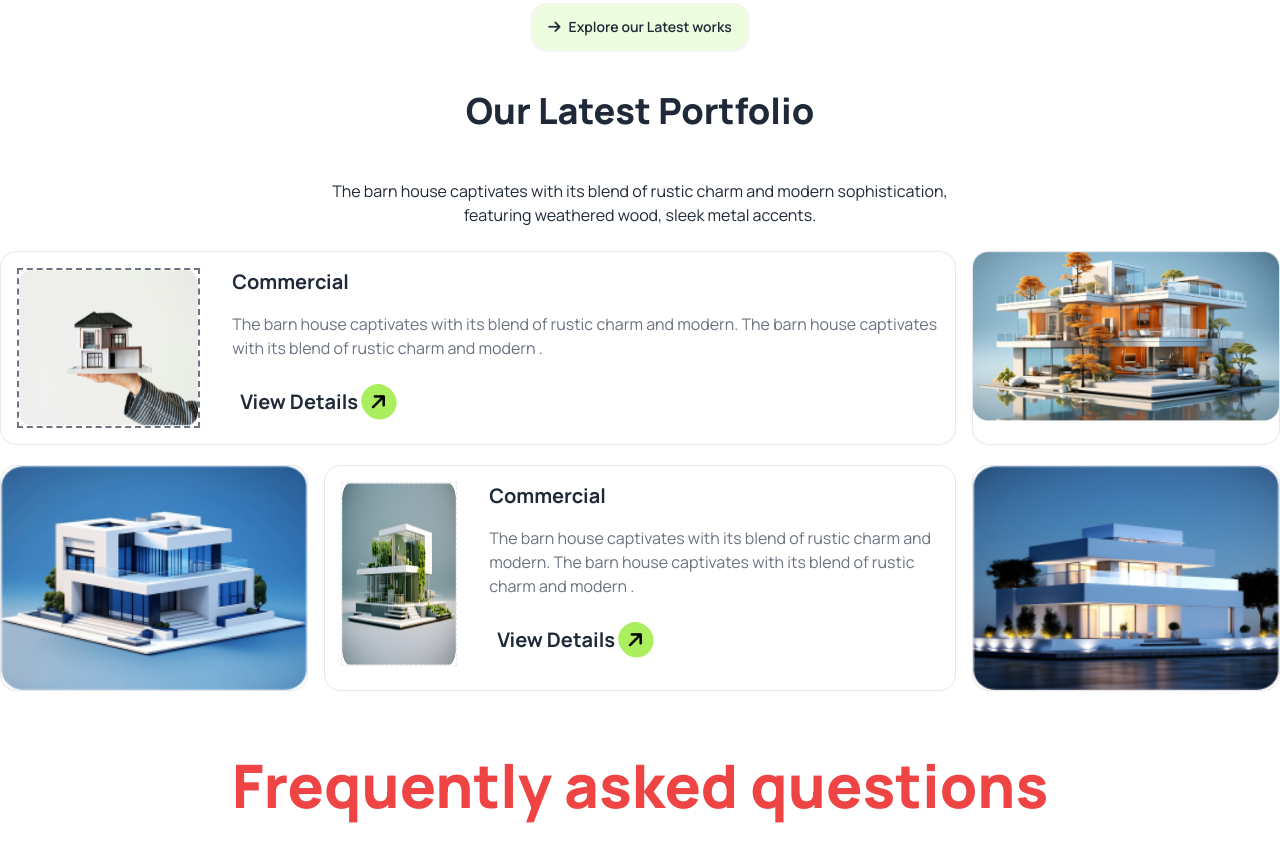
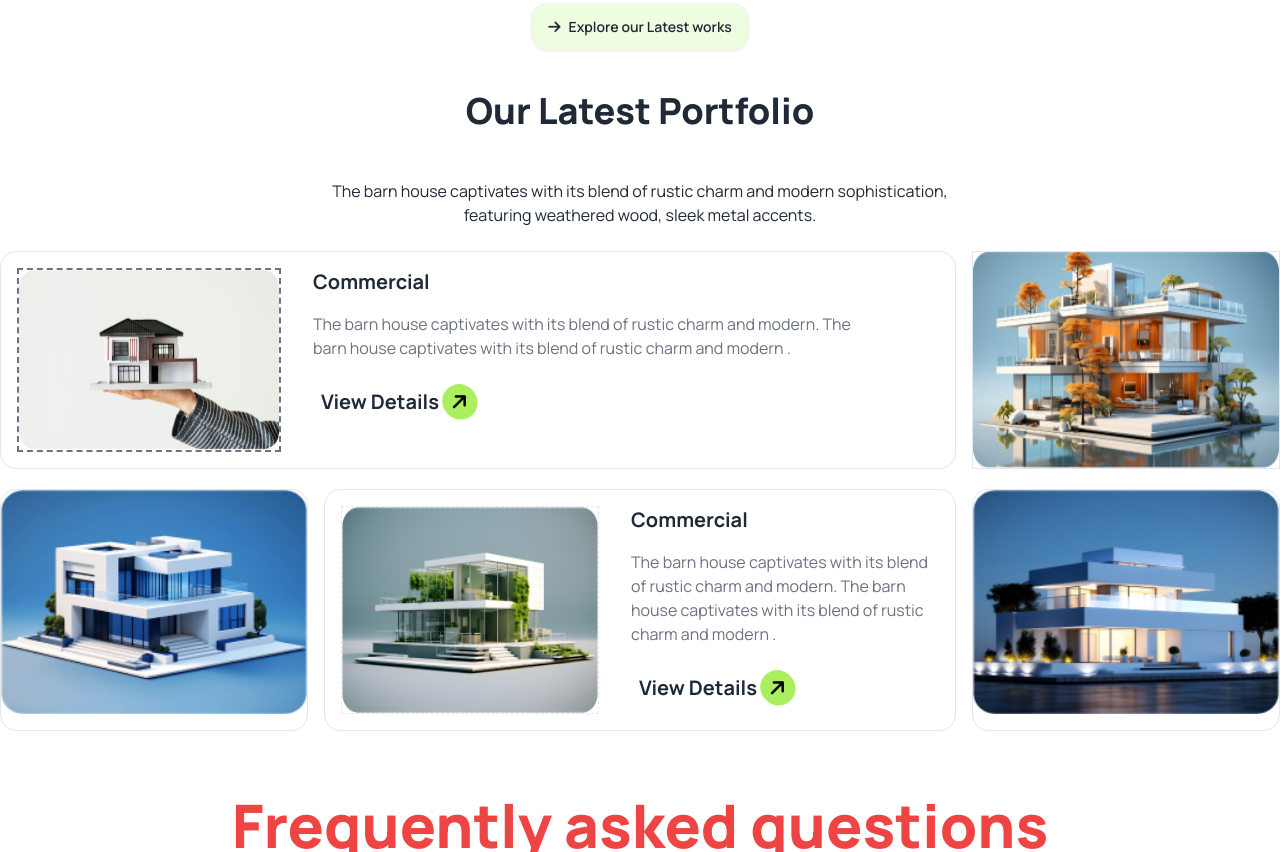
Before and after one commit to miraj75/3rdAssignmentPHero, a plain HTML site: page index.html in a window 1280 px wide. Shown: the part 2357-3209 px from the top of the page. Drawn offline with nearby package versions, Linux system fonts and the light colour scheme.

Commit message:
Some Bug Fixed

```diff
--- a/index.html
+++ b/index.html
@@ -288,12 +288,12 @@
             <div class="flex flex-col md:flex-row gap-8">
               <div class="flex justify-center">
                 <img
-                  class="border-2 border-dashed border-gray-500 items-center"
+                  class="border-2 w-full h-full border-dashed border-gray-500 items-center"
                   src="./assets/img1.png"
                   alt=""
                 />
               </div>
-              <div>
+              <div class="md:w-[60%]">
                 <h1 class="text-xl font-bold">Commercial</h1>
                 <p class="text-gray-500 py-4">
                   The barn house captivates with its blend of rustic charm and
@@ -309,8 +309,8 @@
               </div>
             </div>
           </div>
-          <div class="card border border-gray-200">
-            <img src="./assets/img2.png" alt="" />
+          <div class="border border-gray-200">
+            <img class="w-full h-full" src="./assets/img2.png" alt="" />
           </div>
         </div>
         <div
@@ -325,12 +325,12 @@
             <div class="flex flex-col md:flex-row gap-8">
               <div class="flex justify-center">
                 <img
-                  class="border border-dashed items-center"
+                  class="border border-dashed w-full h-full items-center"
                   src="./assets/img4.png"
                   alt=""
                 />
               </div>
-              <div>
+              <div class="md:w-[60%]">
                 <h1 class="text-xl font-bold">Commercial</h1>
                 <p class="text-gray-500 py-4">
                   The barn house captivates with its blend of rustic charm and
@@ -520,7 +520,9 @@
               </div>
               <!-- Text -->
               <div class="text-center">
-                <h1 class="text-center text-3xl md:text-6xl font-extrabold">
+                <h1
+                  class="text-center mt-4 text-3xl md:text-5xl font-extrabold"
+                >
                   Still need help? Reach out to support 24/7:
                 </h1>
                 <button
```
